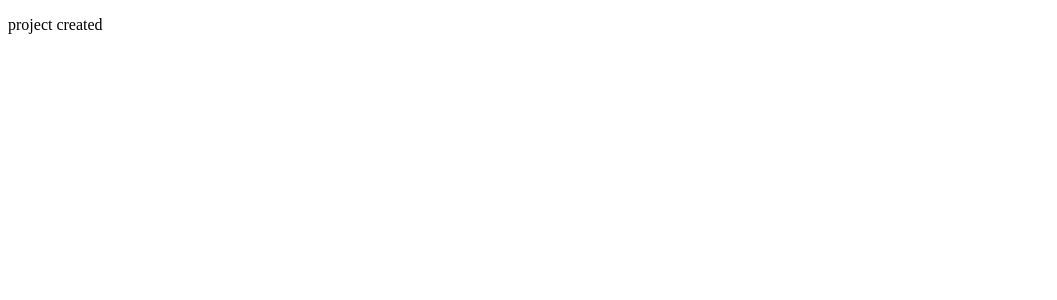
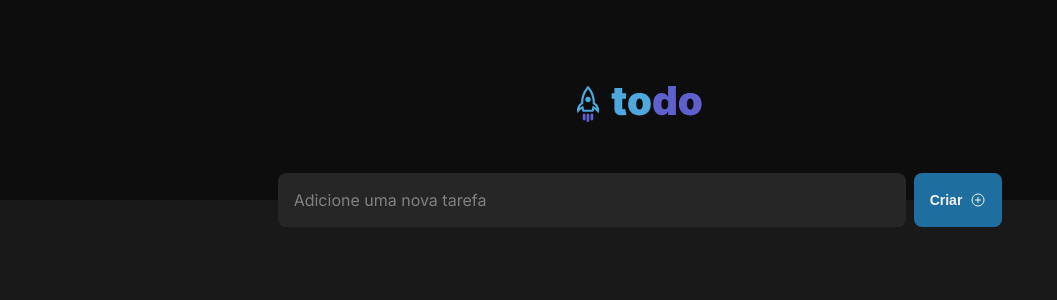
Before and after one commit to joaoSouza-js/ignite-fundamentals-first-challenge, a React (Vite) app in the folder aplication/: page / in a window 1280 px wide. Shown: the top 300 px of the page, without its empty margins (0-1057 px from the left). Built offline with nearby package versions, Linux system fonts and the light colour scheme.

Commit message:
default configs, CreateTask componet style and Header comp style done

```diff
--- a/aplication/index.html
+++ b/aplication/index.html
@@ -2,9 +2,15 @@
 <html lang="pt-br">
   <head>
     <meta charset="UTF-8" />
-    <link rel="icon" type="image/svg+xml" href="/src/favicon.svg" />
+
+    <link rel="preconnect" href="https://fonts.googleapis.com"/>
+    <link rel="preconnect" href="https://fonts.gstatic.com" crossorigin/>
+
     <meta name="viewport" content="width=device-width, initial-scale=1.0" />
+
     <title>to-do List</title>
+
+    <link href="https://fonts.googleapis.com/css2?family=Inter:wght@400;600&display=swap" rel="stylesheet"/>
   </head>
   <body>
     <div id="root"></div>
--- a/aplication/package.json
+++ b/aplication/package.json
@@ -8,6 +8,7 @@
     "preview": "vite preview"
   },
   "dependencies": {
+    "phosphor-react": "^1.4.1",
     "react": "^18.0.0",
     "react-dom": "^18.0.0"
   },
--- a/aplication/src/App.tsx
+++ b/aplication/src/App.tsx
@@ -1,9 +1,19 @@
+import "./global/styles.module.css"
+import  styles from './app.module.css'
+
+import { Header } from "./components/Header"
+import { CreateTask } from "./components/CreateTask"
+
 
 function App() {
 
   return (
     <div className="App">
-      <p>project created</p>
+      <Header/>
+
+      <main className={styles.container}>
+        <CreateTask/>
+      </main>
     </div>
   )
 }
--- /dev/null
+++ b/aplication/src/app.module.css
@@ -0,0 +1,10 @@
+main.container {
+    display: flex;
+    flex-direction: column;
+    align-items: center;
+    justify-content: center;
+
+    margin: -1.6875rem  auto 0 auto;
+    max-width: 46rem;
+
+}
--- /dev/null
+++ b/aplication/src/components/CreateTask/index.tsx
@@ -0,0 +1,16 @@
+import {PlusCircle} from 'phosphor-react'
+import styles from './styles.module.css'
+
+export function CreateTask(){
+    return(
+        <section className={styles.createTaskContainer}>
+            <form>
+                <textarea placeholder='Adicione uma nova tarefa'/>
+                <button>
+                    <span>Criar</span>
+                    <PlusCircle/>
+                </button>
+            </form>
+        </section>
+    )
+}
--- /dev/null
+++ b/aplication/src/components/CreateTask/styles.module.css
@@ -0,0 +1,46 @@
+section.createTaskContainer form{
+    display: flex;
+    column-gap: .5rem;
+}
+
+section.createTaskContainer form textarea {
+    padding: 1rem;
+    width: 39.25rem;
+    border-radius: 8px;
+    background-color: var(--gray500);
+    resize: none;
+    height: 3.375rem;
+    transition: .1s box-shadow;
+}
+section.createTaskContainer form textarea::placeholder{
+    color: var(--gray300);
+}
+
+section.createTaskContainer form textarea::-webkit-scrollbar{
+    display: none;
+}
+section.createTaskContainer form textarea:focus{
+    box-shadow: 0px 0px 0px 1px var(--purple700);
+}
+
+section.createTaskContainer form button{
+    display: flex;
+    align-items: center;
+    column-gap: .5rem;
+
+
+    color: var(--gray100);
+    background-color: var(--blue700);
+    padding: 1rem;
+    border-radius: 8px;
+    font-size: .875rem;
+    font-weight: bold;
+    transition: .3s background-color;
+}
+section.createTaskContainer form button:hover{
+    background-color: var(--blue400);
+}
+section.createTaskContainer form button svg{
+    font-size: 1rem;
+
+}
--- /dev/null
+++ b/aplication/src/components/Header/index.tsx
@@ -0,0 +1,13 @@
+import toDoLogo from "../../assets/to-doLogo.svg"
+import styles from "./styles.module.css"
+
+export function Header(){
+    return(
+        <header className={styles.header}>
+            <img src={toDoLogo}
+                alt="um desenho de um foguete azul decolando a lado a plavra escitro 'to do'"
+                title="logo todo"
+             />
+        </header>
+    )
+}
--- /dev/null
+++ b/aplication/src/components/Header/styles.module.css
@@ -0,0 +1,8 @@
+header.header {
+    display: flex;
+    justify-content: center;
+    align-items: center;
+
+    background-color: var(--gray700);
+    height: 12.5rem ;
+}
--- /dev/null
+++ b/aplication/src/global/styles.module.css
@@ -0,0 +1,44 @@
+:root{
+    --gray100: #f2f2f2;
+    --gray200: #d9d9d9;
+    --gray300: #808080;
+    --gray400: #333333;
+    --gray500: #262626;
+    --gray600: #1a1a1a;
+    --gray650: #191919;
+    --gray700: #0d0d0d;
+
+    --purple400: #8284fa;
+    --purple700: #5e60ce;
+
+    --blue400: #4ea8de;
+    --blue700: #1e6f9f;
+
+    --danger: #e25858;
+
+
+
+}
+
+*{
+    margin:  0;
+    padding: 0;
+    border: none;
+    box-sizing: border-box;
+}
+
+body,input,textarea{
+    color: var(--gray100);
+    font-size: 1rem;
+    line-height: 140%;
+    font-family: "Inter", Arial, Helvetica, sans-serif;
+    -webkit-font-somothing: antialiased
+}
+
+body{
+    background-color: var(--gray650)
+}
+
+:focus{
+    outline: none;
+}
```
Also changed, not shown: aplication/src/assets/to-doLogo.svg (added), aplication/src/components/none.txt (added), 1 other file (tests, documents, lock files or other folders).
